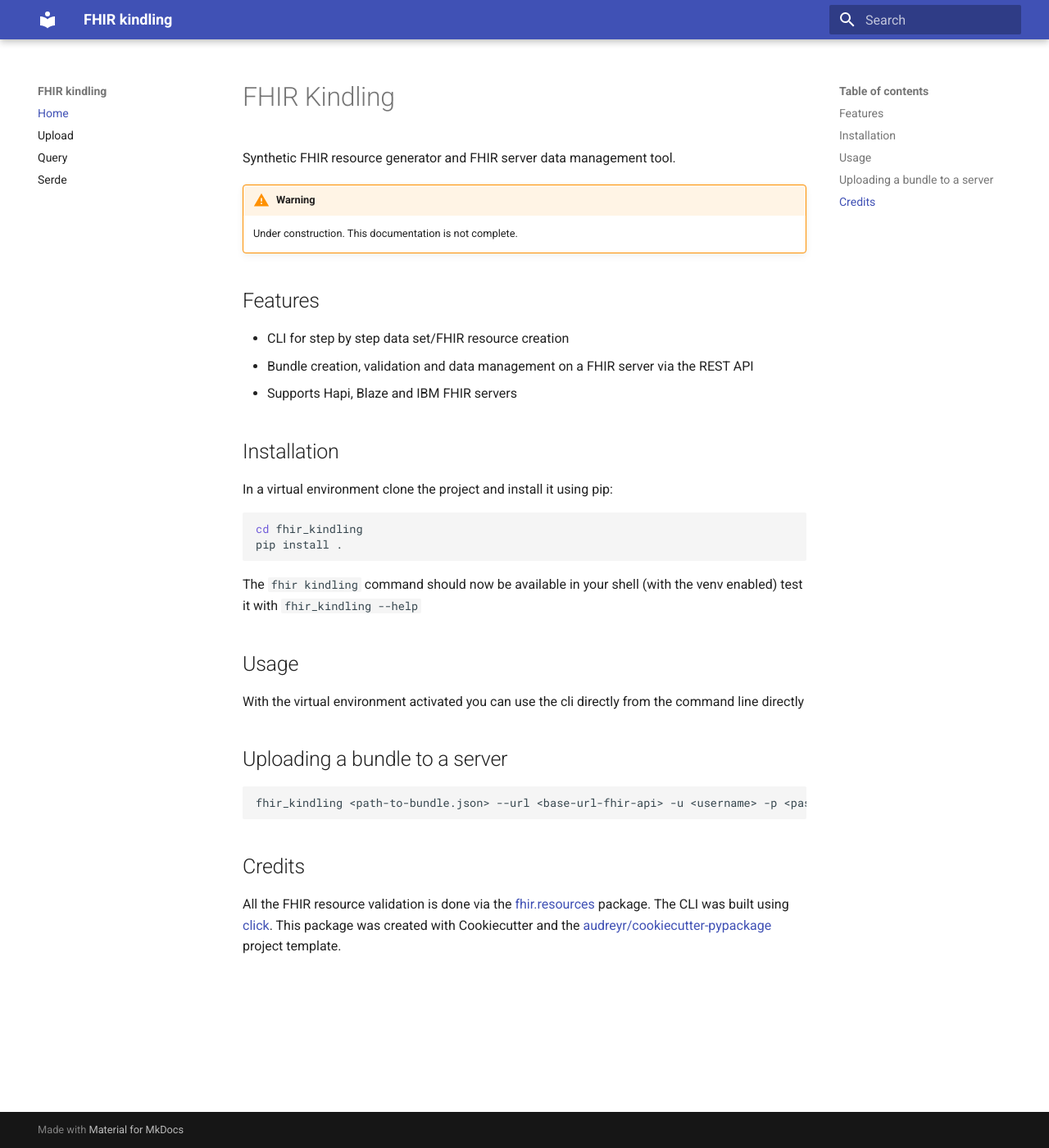
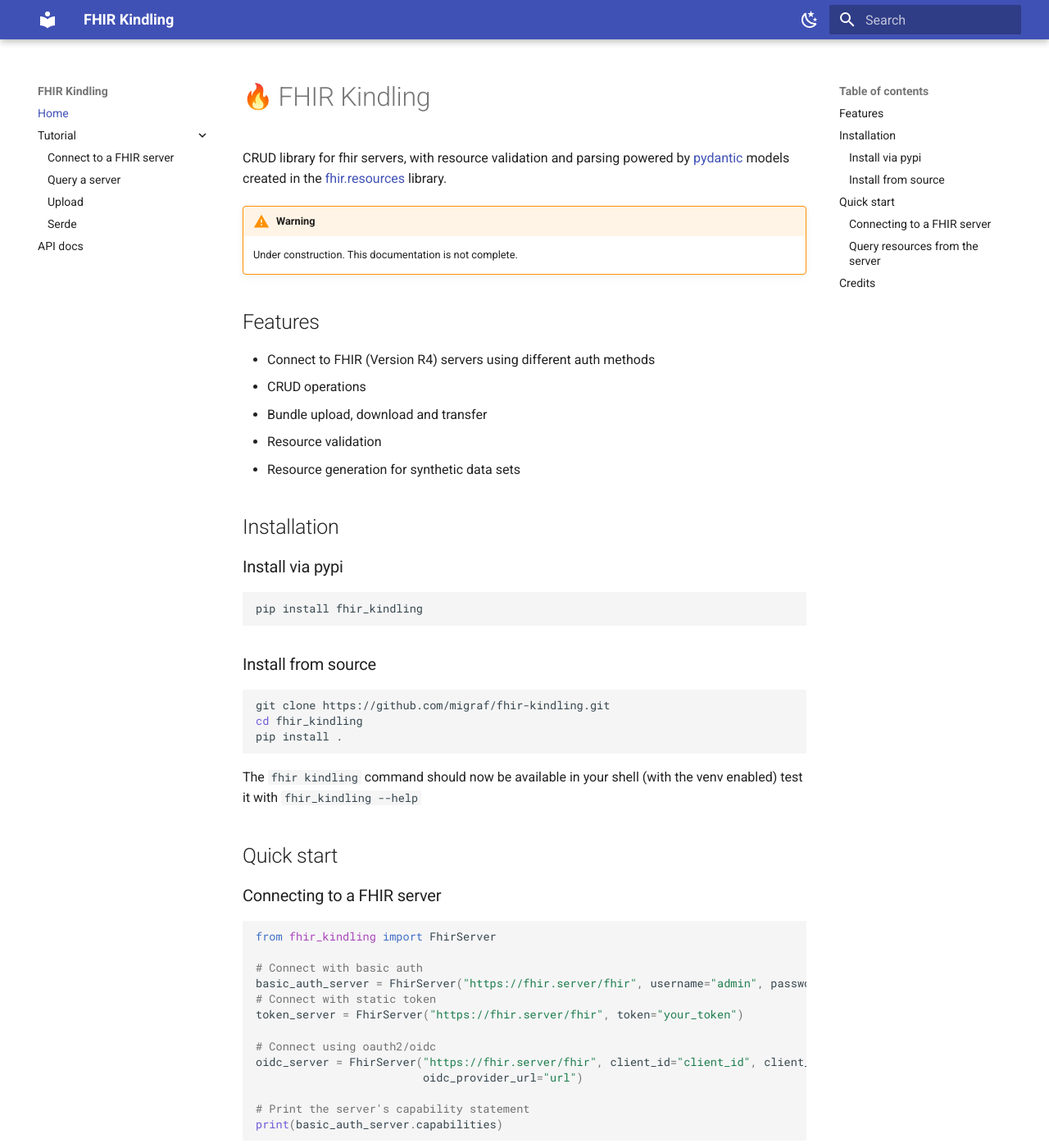
Before and after one commit to migraf/fhir-kindling, an MkDocs documentation site: the page built from docs/index.md, in a window 1280 px wide and 1400 px high. Shown: the whole window at 82% size. Built offline with MkDocs 1.6.1 and Material for MkDocs 9.7.7, drawn with Linux system fonts in a browser that asks for light colours; emoji names are drawn with the system emoji font; some of the changed text lies outside the part shown.

````diff
--- a/docs/index.md
+++ b/docs/index.md
@@ -1,36 +1,82 @@
-# FHIR Kindling
-Synthetic FHIR resource generator and FHIR server data management tool.
+# :fire: FHIR Kindling
+
+CRUD library for fhir servers, with resource validation and parsing powered by
+[pydantic](https://github.com/samuelcolvin/pydantic)
+models created in the [fhir.resources](https://github.com/nazrulworld/fhir.resources) library.
 
 !!!warning
     Under construction. This documentation is not complete.
 
-
 ## Features
-- CLI for step by step data set/FHIR resource creation
-- Bundle creation, validation and data management on a FHIR server via the REST API
-- Supports Hapi, Blaze and IBM FHIR servers
-
+- Connect to FHIR (Version R4) servers using different auth methods
+- CRUD operations
+- Bundle upload, download and transfer
+- Resource validation
+- Resource generation for synthetic data sets
 
 ## Installation
-In a virtual environment clone the project and install it using pip:
+
+### Install via pypi
+
 ```shell
+pip install fhir_kindling
+```
+
+### Install from source
+
+```shell
+git clone https://github.com/migraf/fhir-kindling.git
 cd fhir_kindling
 pip install .
 ```
+
 The `fhir kindling` command should now be available in your shell (with the venv enabled) test it with
 `fhir_kindling --help`
 
+## Quick start
 
-## Usage
-With the virtual environment activated you can use the cli directly from the command line directly
+### Connecting to a FHIR server
 
-## Uploading a bundle to a server
-```shell
-fhir_kindling <path-to-bundle.json> --url <base-url-fhir-api> -u <username> -p <password> --token <token>
+```python
+from fhir_kindling import FhirServer
+
+# Connect with basic auth
+basic_auth_server = FhirServer("https://fhir.server/fhir", username="admin", password="admin")
+# Connect with static token
+token_server = FhirServer("https://fhir.server/fhir", token="your_token")
+
+# Connect using oauth2/oidc
+oidc_server = FhirServer("https://fhir.server/fhir", client_id="client_id", client_secret="secret",
+                         oidc_provider_url="url")
+
+# Print the server's capability statement
+print(basic_auth_server.capabilities)
+
+```
+
+### Query resources from the server
+```python
+from fhir_kindling import FhirServer
+from fhir.resources.patient import Patient
+
+
+# Connect using oauth2/oidc
+oidc_server = FhirServer("https://fhir.server/fhir", client_id="client_id", client_secret="secret",
+                         oidc_provider_url="url")
+
+# query all patients on the server
+query = oidc_server.query(Patient, output_format="json").all()
+print(query.response)
+
+# Query resources based on name of resource
+query = oidc_server.query("Patient", output_format="json").all()
+print(query.response)
+
 ```
 
 ## Credits
-All the FHIR resource validation is done via the [fhir.resources](https://github.com/nazrulworld/fhir.resources) package.
-The CLI was built using [click](https://click.palletsprojects.com/en/8.0.x/).
-This package was created with Cookiecutter and the
+
+All the FHIR resource validation is done via the [fhir.resources](https://github.com/nazrulworld/fhir.resources)
+package. The CLI was built using [click](https://click.palletsprojects.com/en/8.0.x/). This package was created with
+Cookiecutter and the
 [audreyr/cookiecutter-pypackage](https://github.com/audreyr/cookiecutter) project template.
--- a/mkdocs.yml
+++ b/mkdocs.yml
@@ -1,23 +1,37 @@
-site_name: FHIR kindling
+site_name: FHIR Kindling
 theme:
   name: material
   features:
     - navigation.tracking
     - navigation.expand
-
+  palette:
+    - scheme: default
+      toggle:
+        icon: material/weather-night
+        name: Switch to dark mode
+    - scheme: slate
+      toggle:
+        icon: material/weather-sunny
+        name: Switch to light mode
 site_dir: public
 
 nav:
   - Home: index.md
-  - Upload: upload.md
-  - Query: query.md
-  - Serde: serde.md
+  - Tutorial:
+    - Connect to a FHIR server: connect.md
+    - Query a server: query.md
+    - Upload: upload.md
+    - Serde: serde.md
+  - API docs: api.md
 
 
 markdown_extensions:
   - admonition
   - pymdownx.highlight
   - pymdownx.superfences
+  - pymdownx.emoji:
+      emoji_index: !!python/name:materialx.emoji.twemoji
+      emoji_generator: !!python/name:materialx.emoji.to_svg
 
 plugins:
   - mkdocstrings
````
Also changed, not shown: README.md (+1 -3 lines), docs/api.md (added, +23 -0 lines), docs/connect.md (added, +62 -0 lines), 2 other files.
